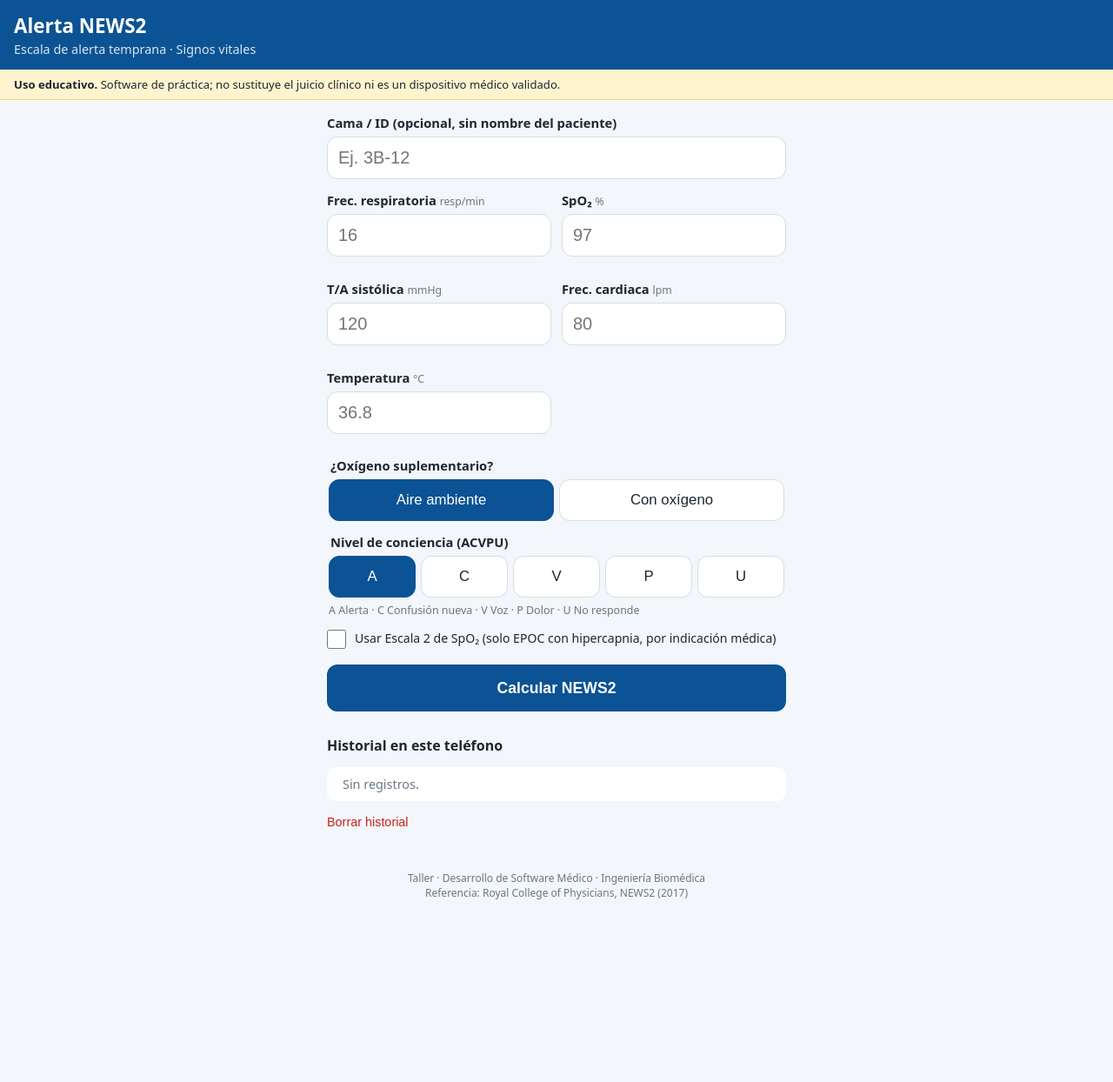
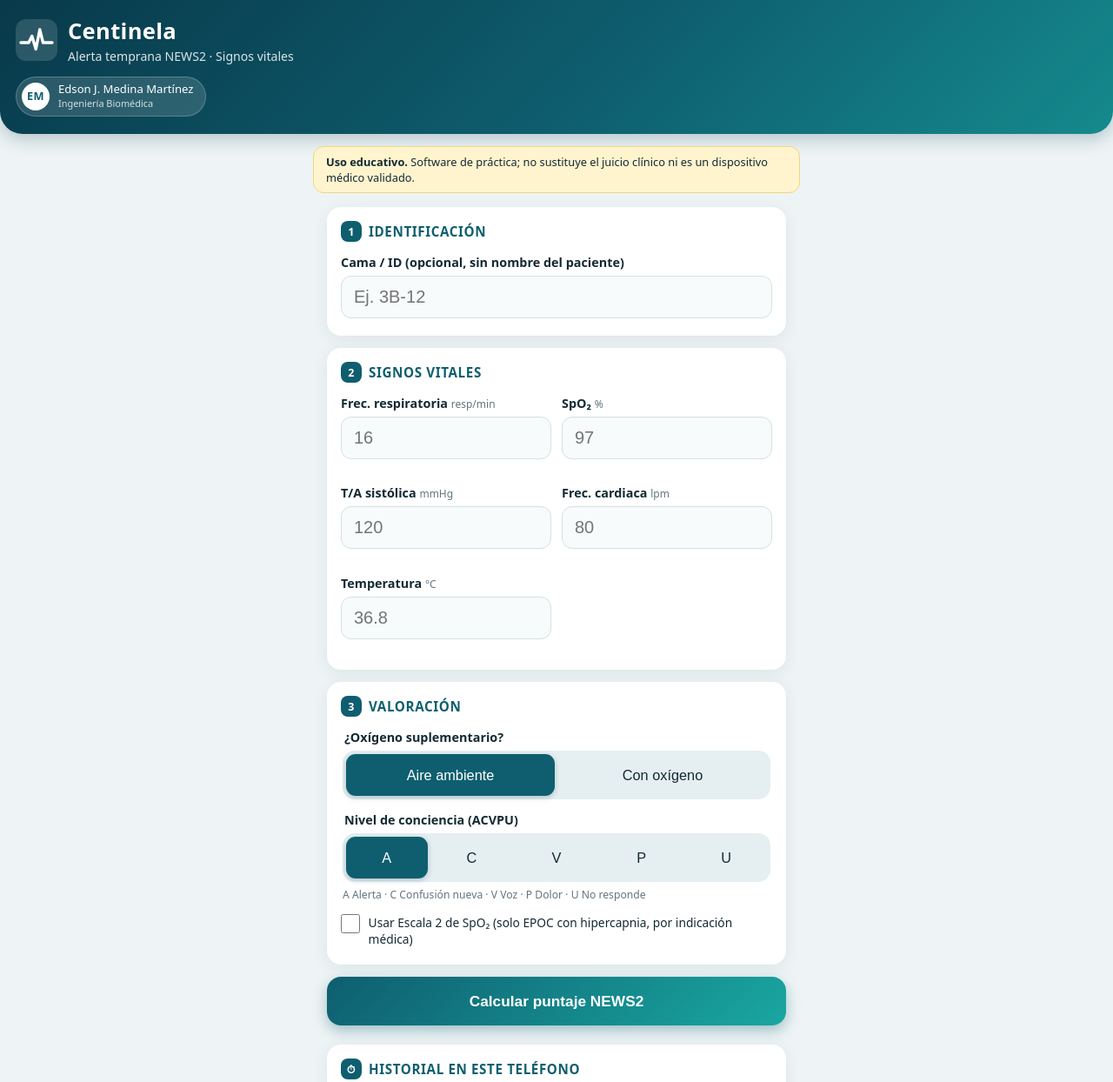
Before and after one commit to EdsonM30/news2, a plain HTML site: page index.html in a window 1280 px wide. Shown: the top 1244 px of the page at 87% size. Before the commit the page ends 1067 px from the top, so only its background shows below. Drawn offline with Linux system fonts and the light colour scheme.

Commit message:
Add files via upload

```diff
--- a/index.html
+++ b/index.html
@@ -3,26 +3,41 @@
 <head>
   <meta charset="UTF-8">
   <meta name="viewport" content="width=device-width, initial-scale=1, viewport-fit=cover">
-  <title>Alerta NEWS2</title>
-  <meta name="description" content="Calculadora educativa de NEWS2 para signos vitales">
+  <title>Centinela · NEWS2 | Edson Medina</title>
+  <meta name="description" content="Centinela: calculadora educativa de NEWS2 desarrollada por Edson J. Medina Martínez">
+  <meta name="author" content="Edson J. Medina Martínez">
 
   <!-- PWA: manifiesto e íconos -->
   <link rel="manifest" href="manifest.json">
-  <meta name="theme-color" content="#0b5394">
+  <meta name="theme-color" content="#0e5e6f">
   <link rel="icon" href="icons/icon-192.png">
 
   <!-- iPhone: ícono y modo pantalla completa al instalar -->
   <link rel="apple-touch-icon" href="icons/apple-touch-icon.png">
   <meta name="apple-mobile-web-app-capable" content="yes">
-  <meta name="apple-mobile-web-app-title" content="NEWS2">
-  <meta name="apple-mobile-web-app-status-bar-style" content="default">
+  <meta name="apple-mobile-web-app-title" content="Centinela">
+  <meta name="apple-mobile-web-app-status-bar-style" content="black-translucent">
 
   <link rel="stylesheet" href="styles.css">
 </head>
 <body>
   <header class="barra">
-    <h1>Alerta NEWS2</h1>
-    <p>Escala de alerta temprana · Signos vitales</p>
+    <div class="marca">
+      <svg class="logo" viewBox="0 0 64 64" aria-hidden="true">
+        <rect width="64" height="64" rx="16" fill="#ffffff" fill-opacity=".14"/>
+        <polyline points="8,36 20,36 25,26 31,46 37,16 42,36 56,36"
+                  fill="none" stroke="#ffffff" stroke-width="4.5"
+                  stroke-linecap="round" stroke-linejoin="round"/>
+      </svg>
+      <div>
+        <h1>Centinela</h1>
+        <p>Alerta temprana NEWS2 · Signos vitales</p>
+      </div>
+    </div>
+    <div class="autor">
+      <span class="iniciales">EM</span>
+      <span>Edson J. Medina Martínez<br><small>Ingeniería Biomédica</small></span>
+    </div>
   </header>
 
   <div class="aviso">
@@ -31,11 +46,17 @@
 
   <main>
     <form id="formulario" novalidate>
+
+      <section class="tarjeta">
+        <h3 class="seccion"><span class="num">1</span> Identificación</h3>
         <label class="campo">
           <span>Cama / ID (opcional, sin nombre del paciente)</span>
           <input id="cama" type="text" maxlength="12" placeholder="Ej. 3B-12" autocomplete="off">
         </label>
+      </section>
 
+      <section class="tarjeta">
+        <h3 class="seccion"><span class="num">2</span> Signos vitales</h3>
         <div class="rejilla">
           <label class="campo">
             <span>Frec. respiratoria <small>resp/min</small></span>
@@ -67,7 +88,10 @@
             <em class="error" data-para="temp"></em>
           </label>
         </div>
+      </section>
 
+      <section class="tarjeta">
+        <h3 class="seccion"><span class="num">3</span> Valoración</h3>
         <fieldset class="campo">
           <legend>¿Oxígeno suplementario?</legend>
           <div class="segmentos" data-grupo="oxigeno">
@@ -92,33 +116,45 @@
           <input id="escala2" type="checkbox">
           <span>Usar Escala 2 de SpO₂ (solo EPOC con hipercapnia, por indicación médica)</span>
         </label>
+      </section>
 
-      <button type="submit" class="boton-principal">Calcular NEWS2</button>
+      <button type="submit" class="boton-principal">Calcular puntaje NEWS2</button>
     </form>
 
     <section id="resultado" class="resultado oculto" aria-live="polite">
+      <div class="cabeza-resultado">
         <div class="puntaje">
           <span id="total">0</span>
           <small>puntos</small>
         </div>
+        <div class="texto-resultado">
           <h2 id="etiqueta"></h2>
           <p id="respuesta"></p>
+        </div>
+      </div>
+      <h4 class="sub">Desglose por parámetro</h4>
       <table class="detalle">
         <tbody id="detalle"></tbody>
       </table>
       <button type="button" id="guardar" class="boton-secundario">Guardar en historial</button>
     </section>
 
-    <section class="historial">
-      <h2>Historial en este teléfono</h2>
+    <section class="historial tarjeta">
+      <h3 class="seccion"><span class="num">⏱</span> Historial en este teléfono</h3>
       <ul id="lista-historial"><li class="vacio">Sin registros.</li></ul>
       <button type="button" id="borrar" class="boton-texto">Borrar historial</button>
     </section>
   </main>
 
   <footer>
-    Taller · Desarrollo de Software Médico · Ingeniería Biomédica<br>
-    Referencia: Royal College of Physicians, NEWS2 (2017)
+    <div class="firma">
+      <span class="iniciales">EM</span>
+      <div>
+        <strong>Centinela</strong> · desarrollado por <strong>Edson J. Medina Martínez</strong><br>
+        Ingeniería Biomédica · Desarrollo de Software Médico · 2026
+      </div>
+    </div>
+    <p>Referencia: Royal College of Physicians, NEWS2 (2017)</p>
   </footer>
 
   <script src="news2.js"></script>
--- a/styles.css
+++ b/styles.css
@@ -1,15 +1,20 @@
-/* ============ Estilos — pensados primero para el teléfono ============ */
+/* ============ Centinela · estilos (Edson J. Medina Martínez) ============
+   Solo cambia la vista. La lógica clínica sigue en news2.js sin cambios. */
 :root {
-  --azul: #0b5394;
-  --fondo: #f3f6fa;
-  --texto: #1d2733;
-  --gris: #6b7785;
-  --borde: #d5dde6;
+  --primario: #0e5e6f;
+  --primario-osc: #08394a;
+  --acento: #19a7a1;
+  --fondo: #eef4f5;
+  --tarjeta: #ffffff;
+  --texto: #142a33;
+  --gris: #62767f;
+  --borde: #d3e1e4;
   --verde: #1e8e3e;
   --amarillo: #f2b705;
   --naranja: #e8710a;
   --rojo: #c5221f;
-  --radio: 12px;
+  --radio: 16px;
+  --sombra: 0 4px 18px rgba(8, 57, 74, .08);
 }
 
 * { box-sizing: border-box; }
@@ -19,115 +24,194 @@ body {
   font-family: system-ui, -apple-system, "Segoe UI", Roboto, sans-serif;
   background: var(--fondo);
   color: var(--texto);
-  /* respeta la "muesca" del iPhone */
   padding-bottom: env(safe-area-inset-bottom);
 }
 
+/* ---------- Encabezado ---------- */
 .barra {
-  background: var(--azul);
+  background: linear-gradient(135deg, var(--primario-osc) 0%, var(--primario) 55%, var(--acento) 130%);
   color: #fff;
-  padding: calc(14px + env(safe-area-inset-top)) 16px 14px;
+  padding: calc(18px + env(safe-area-inset-top)) 18px 20px;
+  border-radius: 0 0 26px 26px;
+  box-shadow: 0 6px 20px rgba(8, 57, 74, .25);
 }
-.barra h1 { margin: 0; font-size: 1.4rem; }
-.barra p  { margin: 2px 0 0; opacity: .85; font-size: .9rem; }
+.marca { display: flex; align-items: center; gap: 12px; }
+.logo { width: 48px; height: 48px; flex: none; }
+.barra h1 { margin: 0; font-size: 1.6rem; letter-spacing: .3px; }
+.barra p  { margin: 2px 0 0; opacity: .85; font-size: .88rem; }
+
+.autor {
+  display: inline-flex; align-items: center; gap: 10px;
+  margin-top: 14px; padding: 6px 14px 6px 6px;
+  background: rgba(255,255,255,.14);
+  border: 1px solid rgba(255,255,255,.22);
+  border-radius: 999px;
+  font-size: .82rem; line-height: 1.2;
+}
+.autor small { opacity: .8; }
+
+.iniciales {
+  display: inline-grid; place-items: center;
+  width: 32px; height: 32px; flex: none;
+  border-radius: 50%;
+  background: #fff; color: var(--primario);
+  font-weight: 800; font-size: .8rem; letter-spacing: .5px;
+}
 
 .aviso {
+  max-width: 560px;
+  margin: 14px auto 0;
   background: #fff4ce;
-  border-bottom: 1px solid #f0d77a;
-  padding: 8px 16px;
-  font-size: .82rem;
+  border: 1px solid #f0d77a;
+  border-radius: 12px;
+  padding: 8px 14px;
+  font-size: .8rem;
 }
+@media (max-width: 592px) { .aviso { margin: 14px 16px 0; } }
 
 main { max-width: 560px; margin: 0 auto; padding: 16px; }
 
-.campo { display: block; margin-bottom: 14px; border: 0; padding: 0; }
-.campo span, legend { display: block; font-weight: 600; margin-bottom: 6px; font-size: .92rem; }
+/* ---------- Tarjetas del formulario ---------- */
+.tarjeta {
+  background: var(--tarjeta);
+  border-radius: var(--radio);
+  padding: 16px 16px 6px;
+  margin-bottom: 14px;
+  box-shadow: var(--sombra);
+}
+.seccion {
+  display: flex; align-items: center; gap: 8px;
+  margin: 0 0 14px; font-size: .95rem; color: var(--primario);
+  text-transform: uppercase; letter-spacing: .6px;
+}
+.num {
+  display: inline-grid; place-items: center;
+  width: 24px; height: 24px; border-radius: 8px;
+  background: var(--primario); color: #fff; font-size: .78rem;
+}
+
+.campo { display: block; margin-bottom: 14px; border: 0; padding: 0; min-width: 0; }
+.campo span, legend { display: block; font-weight: 600; margin-bottom: 6px; font-size: .9rem; }
 .campo small { color: var(--gris); font-weight: 400; }
 
 input[type="number"], input[type="text"] {
   width: 100%;
   font-size: 1.25rem;            /* ≥16px evita el zoom automático en iPhone */
-  padding: 12px;
+  padding: 12px 14px;
   border: 1.5px solid var(--borde);
-  border-radius: var(--radio);
-  background: #fff;
+  border-radius: 12px;
+  background: #f7fbfb;
+  color: var(--texto);
+  transition: border-color .15s, box-shadow .15s;
 }
-input:focus { outline: 3px solid #9fc5e8; border-color: var(--azul); }
+input:focus { outline: none; border-color: var(--acento); box-shadow: 0 0 0 4px rgba(25,167,161,.18); background: #fff; }
 input.invalido { border-color: var(--rojo); background: #fdecea; }
 
 .rejilla { display: grid; grid-template-columns: 1fr 1fr; gap: 0 12px; align-items: end; }
 
-.error { display: block; color: var(--rojo); font-size: .8rem; font-style: normal; min-height: 1em; }
+.error { display: block; color: var(--rojo); font-size: .78rem; font-style: normal; min-height: 1em; margin-top: 3px; }
 
-.segmentos { display: flex; gap: 6px; }
+.segmentos {
+  display: flex; gap: 4px; padding: 4px;
+  background: #e5eff1; border-radius: 14px;
+}
 .segmentos button {
   flex: 1;
   min-height: 48px;              /* objetivo táctil grande (uso con guantes) */
-  font-size: 1.05rem;
-  border: 1.5px solid var(--borde);
-  border-radius: var(--radio);
-  background: #fff;
+  font-size: 1.02rem;
+  border: 0;
+  border-radius: 11px;
+  background: transparent;
   color: var(--texto);
+  transition: background .15s, color .15s;
 }
-.segmentos button.activo { background: var(--azul); color: #fff; border-color: var(--azul); }
-.ayuda { display: block; color: var(--gris); margin-top: 6px; font-size: .78rem; }
+.segmentos button.activo { background: var(--primario); color: #fff; box-shadow: 0 2px 6px rgba(8,57,74,.25); }
+.ayuda { display: block; color: var(--gris); margin-top: 6px; font-size: .76rem; }
 
-.casilla { display: flex; gap: 10px; align-items: flex-start; font-size: .88rem; margin: 6px 0 18px; }
-.casilla input { width: 22px; height: 22px; margin: 0; }
+.casilla { display: flex; gap: 10px; align-items: flex-start; font-size: .86rem; margin: 6px 0 14px; }
+.casilla input { width: 22px; height: 22px; margin: 0; accent-color: var(--primario); }
 
+/* ---------- Botones ---------- */
 .boton-principal, .boton-secundario {
   width: 100%;
-  min-height: 54px;
-  font-size: 1.1rem;
+  min-height: 56px;
+  font-size: 1.08rem;
   font-weight: 700;
   border: 0;
   border-radius: var(--radio);
-  background: var(--azul);
   color: #fff;
 }
-.boton-secundario { background: #fff; color: var(--azul); border: 1.5px solid var(--azul); margin-top: 12px; }
-.boton-texto { background: none; border: 0; color: var(--rojo); padding: 8px 0; font-size: .9rem; }
+.boton-principal {
+  background: linear-gradient(135deg, var(--primario) 0%, var(--acento) 100%);
+  box-shadow: 0 6px 16px rgba(14, 94, 111, .35);
+}
+.boton-principal:active { transform: scale(.99); }
+.boton-secundario { background: #fff; color: var(--primario); border: 1.5px solid var(--primario); margin-top: 14px; }
+.boton-texto { background: none; border: 0; color: var(--rojo); padding: 10px 0; font-size: .88rem; }
 
 /* ---------- Resultado con semáforo ---------- */
 .resultado {
+  --nivel: var(--gris);
   margin-top: 20px;
   padding: 18px;
   border-radius: var(--radio);
   background: #fff;
-  border-left: 10px solid var(--gris);
-  box-shadow: 0 2px 8px rgba(0,0,0,.06);
+  border-top: 8px solid var(--nivel);
+  box-shadow: var(--sombra);
 }
 .oculto { display: none; }
-.puntaje { display: flex; align-items: baseline; gap: 8px; }
-.puntaje span { font-size: 3.2rem; font-weight: 800; line-height: 1; }
-.resultado h2 { margin: 8px 0 4px; font-size: 1.2rem; }
-.resultado p  { margin: 0 0 12px; }
 
-.nivel-cero       { border-left-color: var(--verde); }
-.nivel-bajo       { border-left-color: var(--verde); }
-.nivel-bajo-medio { border-left-color: var(--amarillo); }
-.nivel-medio      { border-left-color: var(--naranja); }
-.nivel-alto       { border-left-color: var(--rojo); background: #fdecea; }
+.cabeza-resultado { display: flex; gap: 16px; align-items: center; }
+.puntaje {
+  flex: none;
+  width: 96px; height: 96px;
+  border-radius: 50%;
+  display: flex; flex-direction: column; align-items: center; justify-content: center;
+  background: var(--nivel); color: #fff;
+  box-shadow: 0 0 0 6px color-mix(in srgb, var(--nivel) 20%, transparent);
+}
+.puntaje span { font-size: 2.6rem; font-weight: 800; line-height: 1; }
+.puntaje small { font-size: .72rem; opacity: .9; }
+.texto-resultado h2 { margin: 0 0 4px; font-size: 1.15rem; color: var(--nivel); }
+.texto-resultado p  { margin: 0; font-size: .9rem; line-height: 1.35; }
 
-.detalle { width: 100%; border-collapse: collapse; font-size: .9rem; }
-.detalle td { padding: 6px 4px; border-top: 1px solid var(--borde); }
-.detalle td:last-child { text-align: right; font-weight: 700; }
-.detalle tr.tres td { color: var(--rojo); }
+.nivel-cero       { --nivel: var(--verde); }
+.nivel-bajo       { --nivel: var(--verde); }
+.nivel-bajo-medio { --nivel: #c99400; }
+.nivel-medio      { --nivel: var(--naranja); }
+.nivel-alto       { --nivel: var(--rojo); background: #fff6f5; }
+
+.sub { margin: 18px 0 6px; font-size: .78rem; color: var(--gris); text-transform: uppercase; letter-spacing: .6px; }
+
+.detalle { width: 100%; border-collapse: separate; border-spacing: 0 6px; font-size: .9rem; }
+.detalle td { padding: 9px 12px; background: #f3f8f9; }
+.detalle td:first-child { border-radius: 10px 0 0 10px; }
+.detalle td:last-child  { border-radius: 0 10px 10px 0; text-align: right; font-weight: 800; color: var(--primario); }
+.detalle tr.tres td { background: #fdecea; color: var(--rojo); }
 
 /* ---------- Historial ---------- */
-.historial { margin-top: 28px; }
-.historial h2 { font-size: 1rem; }
+.historial { margin-top: 22px; }
 .historial ul { list-style: none; padding: 0; margin: 0; }
 .historial li {
-  background: #fff;
-  border-radius: 10px;
-  padding: 10px 12px;
+  background: #f3f8f9;
+  border-radius: 12px;
+  padding: 11px 14px;
   margin-bottom: 8px;
   display: flex;
   justify-content: space-between;
-  font-size: .9rem;
+  align-items: center;
+  font-size: .88rem;
   border-left: 6px solid var(--gris);
 }
-.historial li.vacio { color: var(--gris); border-left-color: transparent; }
+.historial li strong { font-size: 1.05rem; }
+.historial li.vacio { color: var(--gris); border-left-color: transparent; background: none; padding-left: 0; }
 
-footer { text-align: center; color: var(--gris); font-size: .75rem; padding: 24px 16px 32px; }
+/* ---------- Pie con firma ---------- */
+footer { text-align: center; color: var(--gris); font-size: .76rem; padding: 18px 16px 34px; }
+.firma {
+  display: inline-flex; align-items: center; gap: 10px; text-align: left;
+  background: #fff; padding: 10px 14px; border-radius: 14px; box-shadow: var(--sombra);
+  color: var(--texto); line-height: 1.4;
+}
+.firma .iniciales { background: var(--primario); color: #fff; width: 36px; height: 36px; }
+footer p { margin: 12px 0 0; }
--- a/sw.js
+++ b/sw.js
@@ -7,7 +7,7 @@
    versión para que los teléfonos descarguen la versión nueva.
    ===================================================================== */
 
-const VERSION = 'news2-v1';
+const VERSION = 'news2-v2';
 
 const ARCHIVOS = [
   './',
```
Also changed, not shown: manifest.json. Lines whose indentation alone changed are shown as unchanged.
